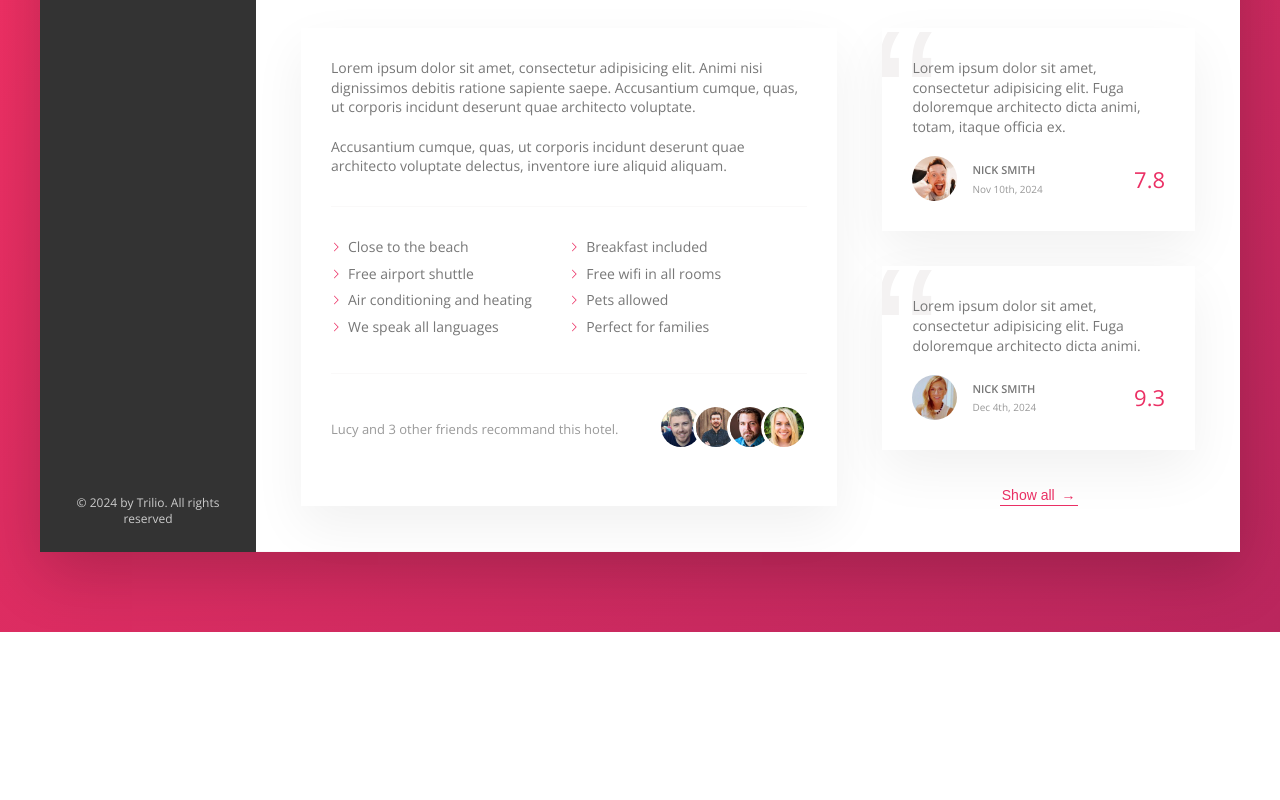
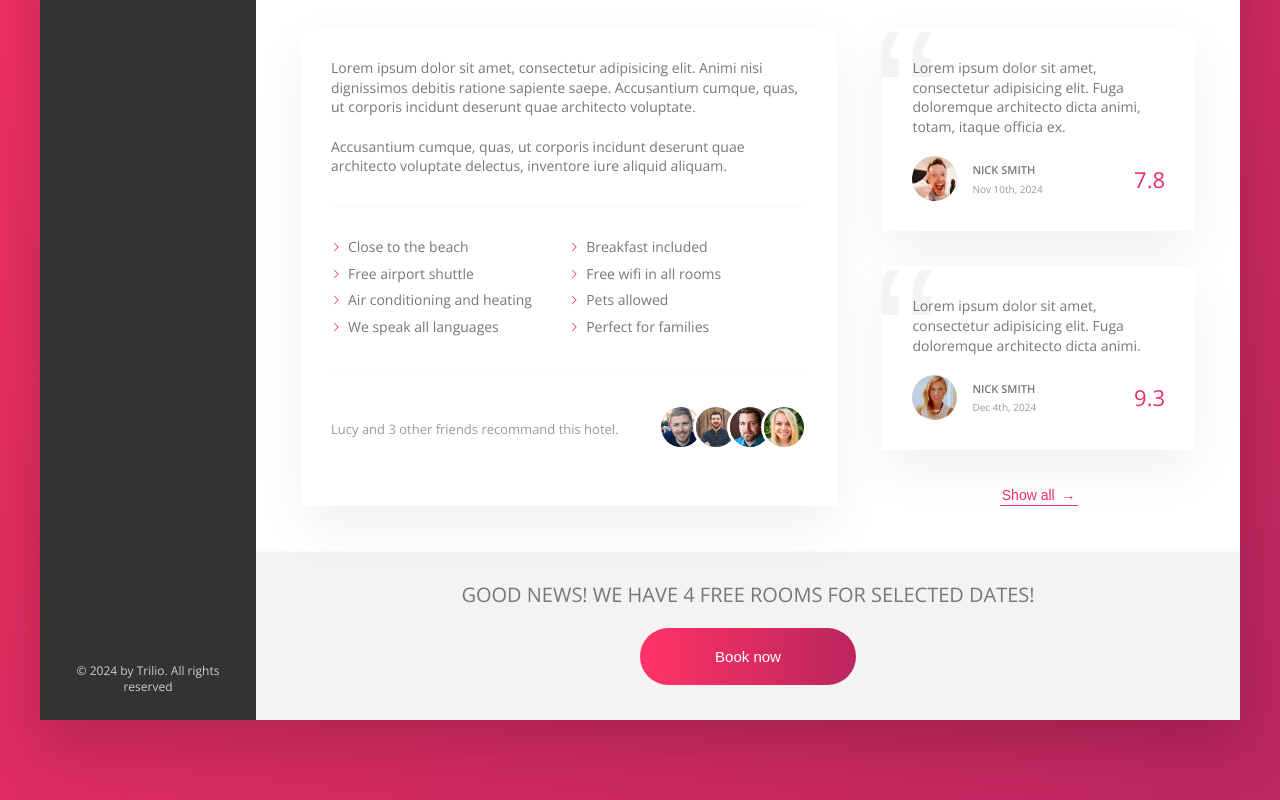
Before and after one commit to pjevic/Trilio-III, a website: page index.html in a window 1280 px wide. Shown: the part 605-1405 px from the top of the page. Before the commit the page ends 1237 px from the top, so only its background shows below. Drawn offline with nearby package versions, Linux system fonts and the light colour scheme.

Commit message:
CTA Section

```diff
--- a/index.html
+++ b/index.html
@@ -188,6 +188,13 @@
                         </div>
                     </div>
 
+                    <div class="cta">
+                        <h2 class="cta__book-now">Good news! We have 4 free rooms for selected dates!</h2>
+                        <button class="btn">
+                            <span class="btn__visible">Book now</span>
+                            <span class="btn__invisible">Only 4 rooms left</span>
+                        </button>
+                    </div>
 
                 </main>
             </div>
--- a/sass/_component.scss
+++ b/sass/_component.scss
@@ -438,3 +438,72 @@
         z-index: 1;
     }
 }
+
+//////////////////////////////////////////////// CTA
+.cta {
+    padding: 3.5rem 0;
+    text-align: center;
+
+    &__book-now {
+        font-size: 2rem;
+        font-weight: 300;
+        text-transform: uppercase;
+        margin-bottom: 2.5rem;
+    }
+}
+
+//////////////////////////////////////////////// BTN
+.btn {
+    border: none;
+    font-size: 1.5rem;
+    font-weight: 300;
+    background-image: linear-gradient(
+        to right,
+        var(--color-primary-light),
+        var(--color-primary-dark)
+    );
+    border-radius: 100px;
+    color: #fff;
+    position: relative;
+    overflow: hidden;
+    cursor: pointer;
+
+    & > * {
+        display: inline-block;
+        transition: all .2s;
+        height: 100%;
+        width: 100%;
+    }
+
+    &__visible {
+        padding: 2rem 7.5rem;
+    }
+
+    &__invisible {
+        padding: 2rem 0rem;
+        position: absolute;
+        top: -100%;
+        left: 0;
+    }
+
+    &:hover {
+        background-image: linear-gradient(
+            to left,
+            var(--color-primary-light),
+            var(--color-primary-dark)
+        );
+    }
+
+    &:hover &__visible {
+        transform: translateY(100%);
+    }
+
+    &:hover &__invisible {
+        top: 0;
+    }
+
+    &:focus {
+        outline: none;
+        animation: pulsate 1s infinite;
+    }
+}
```
Also changed, not shown: css/style.css.
